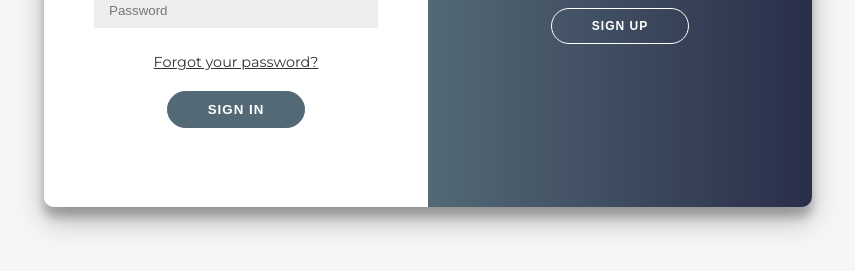
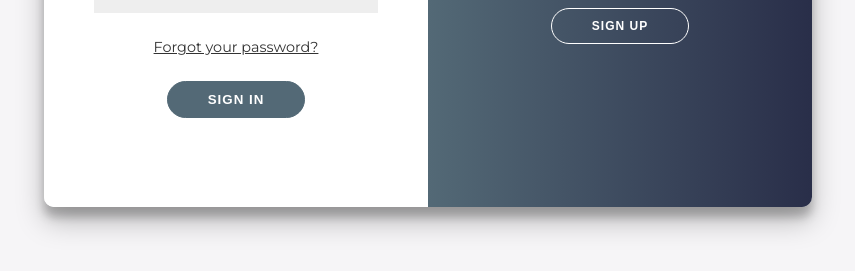
Before and after one commit to DKBeaton/LoginPageSlider, a plain HTML site: page index.html in a window 1280 px wide. Shown: the part 433-704 px from the top of the page, without its empty margins (212-1067 px from the left). Drawn offline with Linux system fonts and the light colour scheme.

Commit message:
Updated margin

```diff
--- a/styles/style.css
+++ b/styles/style.css
@@ -16,7 +16,6 @@
 
 body {
   display: flex;
-  /* flex-direction: column; */
   justify-content: center;
   align-items: center;
   font-size: 16px;
@@ -44,7 +43,7 @@ span {
 a {
   color: #333;
   font-size: 0.9em;
-  margin: 20px 0;
+  margin-top: 20px;
 }
 
 .social-container a {
@@ -146,6 +145,7 @@ button {
   letter-spacing: 1px;
   cursor: pointer;
   transition: transform 80ms ease-in;
+  margin: 25px 0;
 }
 
 button:active {
```
